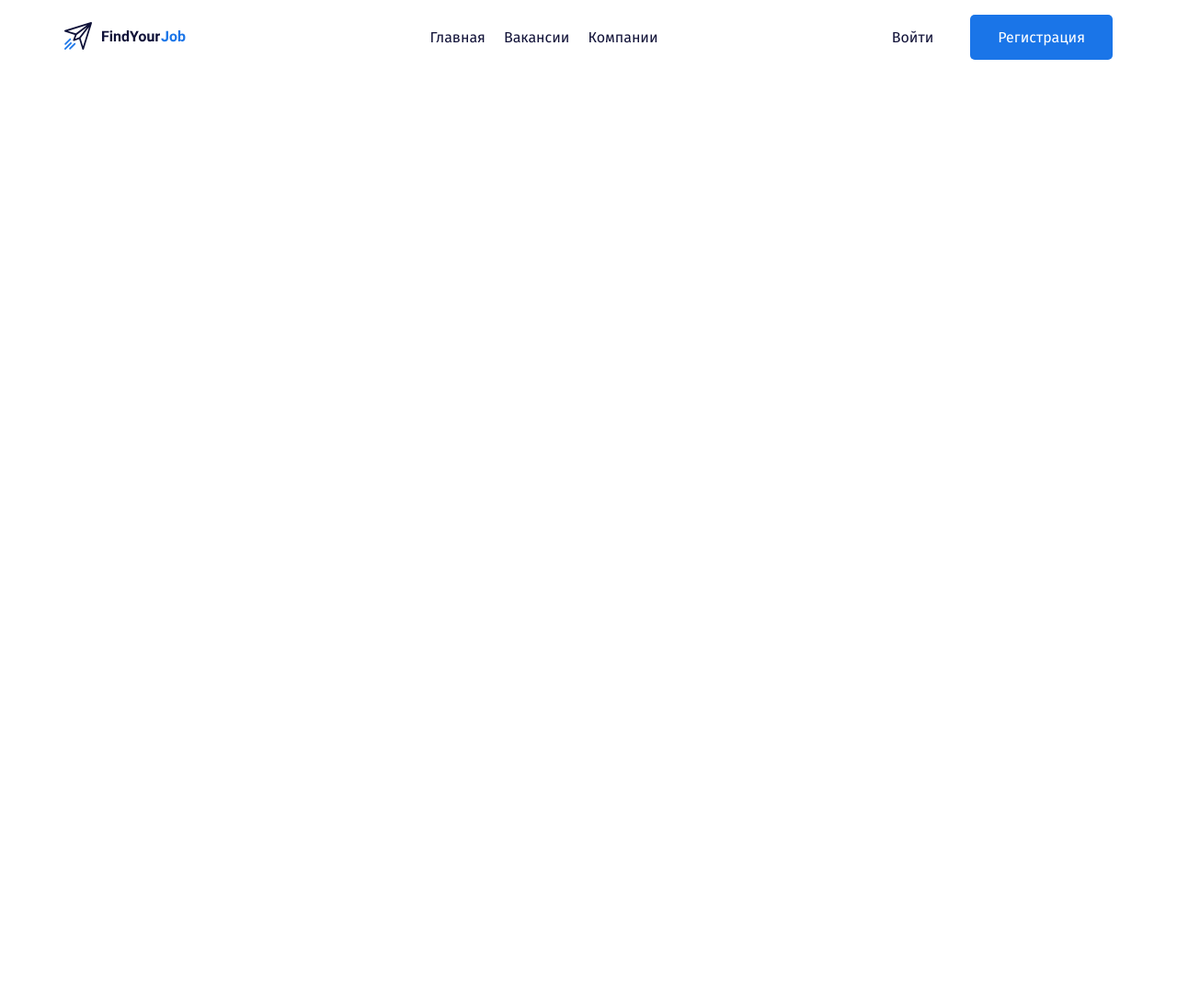
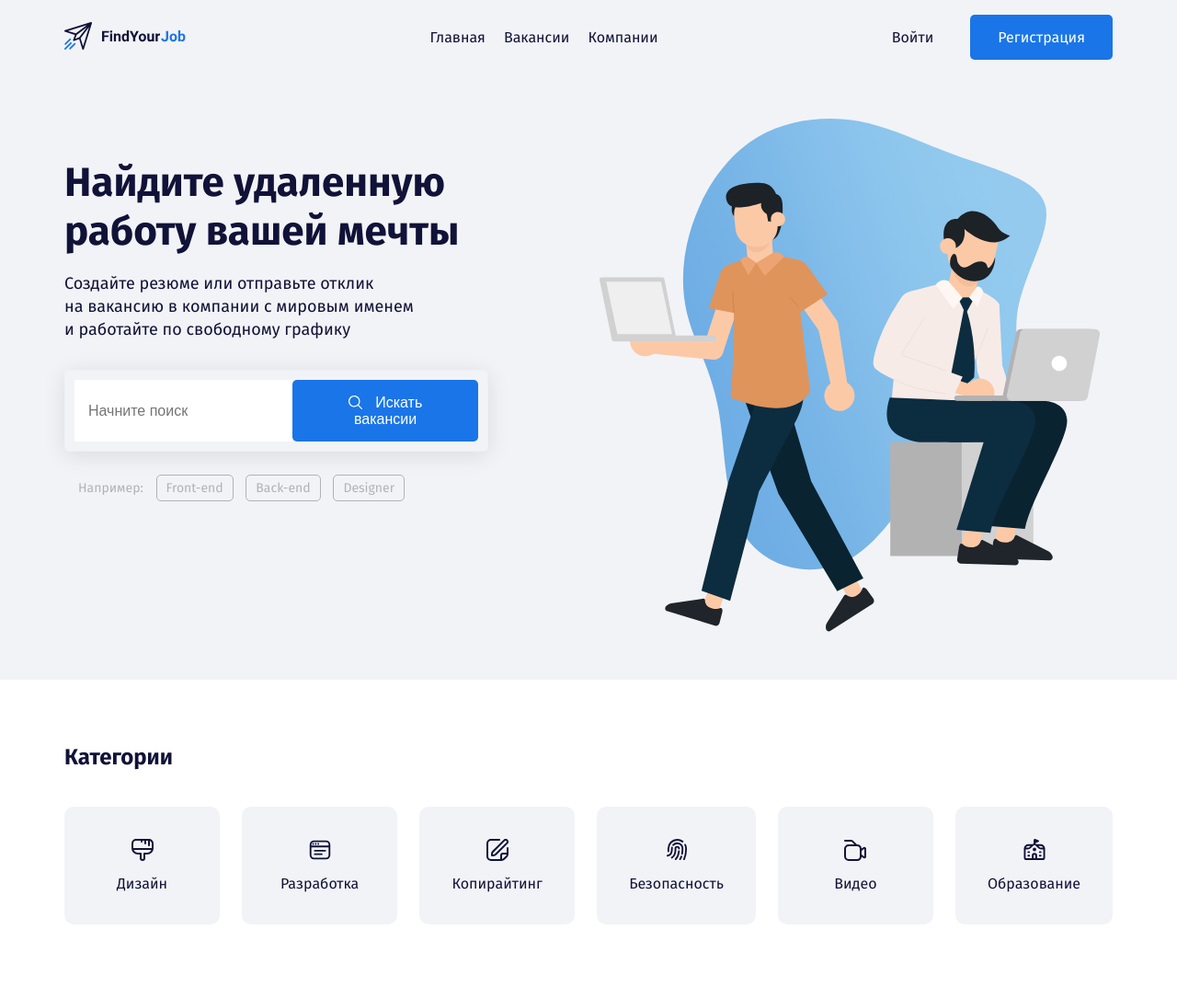
Before and after one commit to vadimkosenkov/find-your-job-app, a plain HTML site: page index.html in a window 1280 px wide. Shown: the whole page at 92% size. Before the commit the page ends 800 px from the top, so only its background shows below. Drawn offline with Linux system fonts and the light colour scheme.

Commit message:
Add files via upload

```diff
--- a/css/style.css
+++ b/css/style.css
@@ -1,9 +1,30 @@
+*,
+*:before,
+*after {
+    box-sizing: border-box;
+}
+
 body {
     font-family: 'Fira Sans', sans-serif;
     font-size: 16px;
     color: #111238;
     margin: 0;
 }
+
+.button {
+    color: #111238;
+    text-decoration: none;
+    display: inline-block;
+    border: none;
+    font-size: 16px;
+}
+
+.header {
+    background: #F2F3F6
+}
+
+
+/* __header_first row__ */
 
 .menu {
     list-style: none;
@@ -15,12 +36,6 @@ body {
     margin-right: 20px;
 }
 
-.button {
-    color: #111238;
-    text-decoration: none;
-    display: inline-block;
-}
-
 .button_link {
     padding: 10px;
     margin-right: 30px;
@@ -30,5 +45,101 @@ body {
     background: #1A75E8;
     border-radius: 5px;
     color: #fff;
-    padding: 15px 30px 15px 30px;
+    padding: 15px 30px;
 }
+
+
+/* __header_second row__ */
+
+.hero_title {
+    font-size: 44px;
+    line-height: 53px;
+    margin: 43px 0 15px 0;
+}
+
+.hero_text {
+    font-size: 18px;
+    line-height: 140%;
+    margin-bottom: 30px;
+}
+
+.input_group {
+    border: 1px solid rgba(209, 209, 209, 0.1);
+    box-shadow: 0px 4px 25px rgba(15, 17, 56, 0.1);
+    border-radius: 5px;
+    padding: 10px;
+    margin-bottom: 25px;
+}
+
+.input {
+    border: none;
+    background: #fff;
+    flex-grow: 1;
+    font-size: 16px;
+    line-height: 19px;
+    padding: 0 15px;
+}
+
+.input:focus {
+    outline: 1px dotted rgba(128, 128, 128, 0.2);
+}
+
+.search_icon {
+    vertical-align: middle;
+    margin-right: 10px;
+}
+
+.button_text {
+    vertical-align: middle;
+}
+
+.tags_group {
+    padding-left: 15px;
+    color: #B2B2B2;
+    font-size: 14px;
+}
+
+.tag {
+    font-size: 14px;
+    color: #B2B2B2;
+    padding: 5px 10px;
+    margin-left: 10px;
+    border: 1px solid #B2B2B2;
+    border-radius: 5px;
+}
+
+
+/* __section__ */
+
+.section {
+    padding: 70px 0 80px 0;
+}
+
+.section_title {
+    margin: 0 0 40px 0;
+}
+
+.card {
+    color: #111238;
+    background: #f2f3f6;
+    border-radius: 10px;
+    padding: 35px;
+    transition: .2s linear;
+}
+
+.card:hover {
+    background: #1a75e8;
+    color: #fff;
+}
+
+.card:hover .card_icon {
+    fill: #fff;
+}
+
+.card_icon {
+    height: 24px;
+    width: 24px;
+    fill: #111238;
+    margin-bottom: 15px;
+    transition: .2s linear;
+}
--- a/index.html
+++ b/index.html
@@ -35,8 +35,86 @@
                     <a href="#" class="button button_primary">Регистрация</a>
                 </div>
             </div>
+            <div class="row py-5">
+                <div class="col-5">
+                    <h1 class="hero_title">Найдите удаленную работу вашей мечты</h1>
+                    <p class="hero_text">Создайте резюме или отправьте отклик <br> на вакансию в компании с мировым именем <br> и работайте по свободному графику</p>
+                    <div class="input_group d-flex">
+                        <input type="text" class="input" placeholder="Начните поиск">
+                        <button class="button button_primary">
+                            <img class='search_icon'src="img/search_icon.svg" alt="icon: search">
+                            <span class="button_text">Искать вакансии</span>
+                        </button>
+                    </div>
+                    <div class="tags_group">
+                        <span class="tags_label">Например:
+                            <a href="#" class="tag button">Front-end</a>
+                            <a href="#" class="tag button">Back-end</a>
+                            <a href="#" class="tag button">Designer</a>
+                        </span>
+                    </div>
+                </div>
+                <div class="col-6 offset-1">
+                    <img src="img/hero_image.svg" alt="image: people with laptops" class="hero_image">
+                </div>
+            </div>
         </div>
     </header>
+    <section class="section">
+        <div class="container">
+            <h2 class="section_title">Категории</h2>
+            <div class="row">
+                <div class="col">
+                    <a href="#" class="card button d-flex flex-column align-items-center">
+                        <svg class="card_icon">
+                            <use href="img/card_icons.svg#brush"></use>
+                        </svg>
+                        <span class="card_text">Дизайн</span>
+                    </a>
+                </div>
+                <div class="col">
+                    <a href="#" class="card button d-flex flex-column align-items-center">
+                        <svg class="card_icon">
+                            <use href="img/card_icons.svg#browser"></use>
+                        </svg>
+                        <span class="card_text">Разработка</span>
+                    </a>
+                </div>
+                <div class="col">
+                    <a href="#" class="card button d-flex flex-column align-items-center">
+                        <svg class="card_icon">
+                            <use href="img/card_icons.svg#edit"></use>
+                        </svg>
+                        <span class="card_text">Копирайтинг</span>
+                    </a>
+                </div>
+                <div class="col">
+                    <a href="#" class="card button d-flex flex-column align-items-center">
+                        <svg class="card_icon">
+                            <use href="img/card_icons.svg#fingerprint"></use>
+                        </svg>
+                        <span class="card_text">Безопасность</span>
+                    </a>
+                </div>
+                <div class="col">
+                    <a href="#" class="card button d-flex flex-column align-items-center">
+                        <svg class="card_icon">
+                            <use href="img/card_icons.svg#camera"></use>
+                        </svg>
+                        <span class="card_text">Видео</span>
+                    </a>
+                </div>
+                <div class="col">
+                    <a href="#" class="card button d-flex flex-column align-items-center">
+                        <svg class="card_icon">
+                            <use href="img/card_icons.svg#school"></use>
+                        </svg>
+                        <span class="card_text">Образование</span>
+                    </a>
+                </div>
+            </div>
+        </div>
+    </section>
 </body>
 
 </html>
```
Also changed, not shown: img/card_icons.svg (added), img/hero_image.svg (added), img/search_icon.svg (added).
